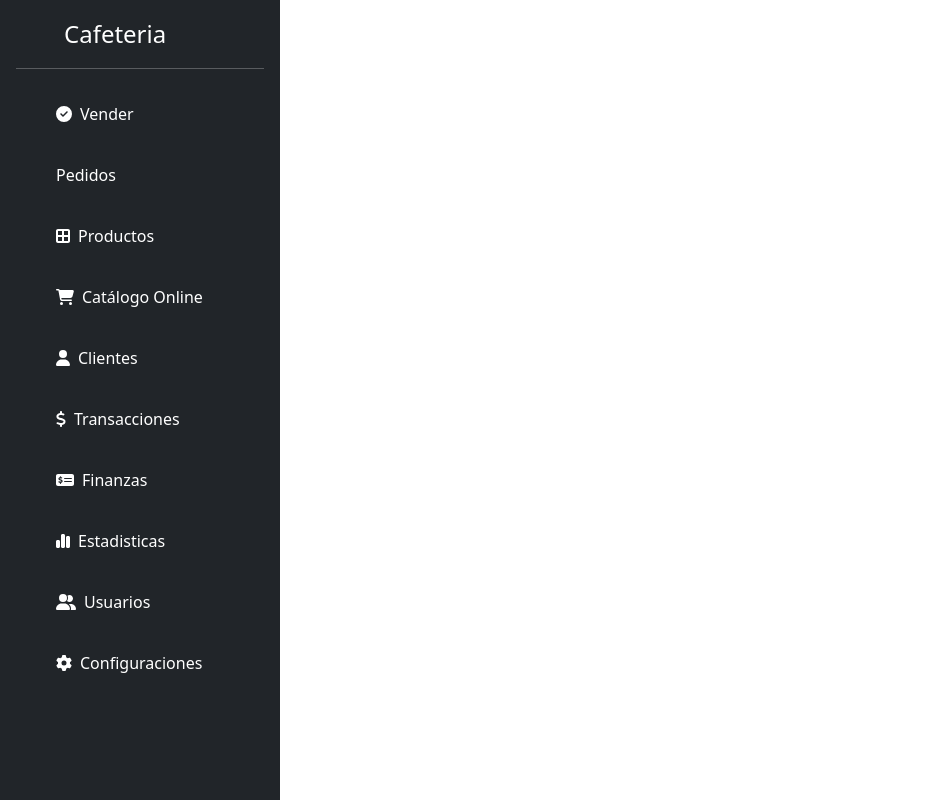
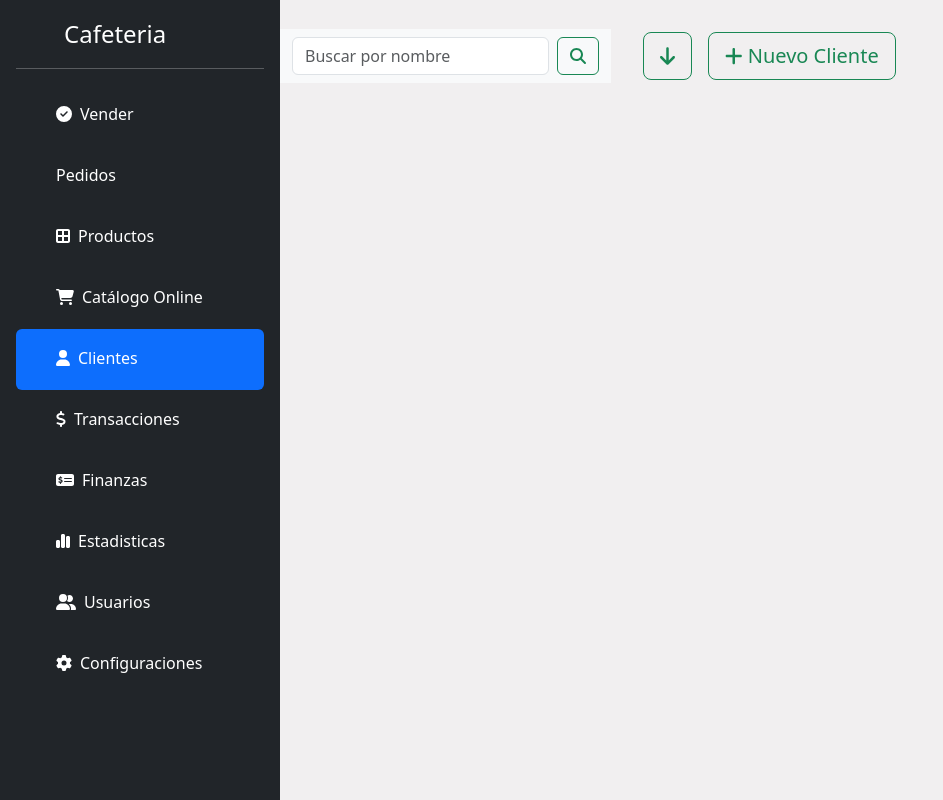
Before and after one commit to JuanMa-32/StockMaster-Front, a React (Vite) app in the folder StockMaster/: page /clientePrincipal in a window 1280 px wide. Shown: the whole page, without its empty margins (0-943 px from the left). Built offline with nearby package versions, Linux system fonts and the light colour scheme.

Commit message:
empezando cliente

```diff
--- /dev/null
+++ b/StockMaster/src/components/Clientes/ClientePrincipal.jsx
@@ -0,0 +1,25 @@
+import { faArrowDown, faMagnifyingGlass, faPlus, faSearch, faUser } from "@fortawesome/free-solid-svg-icons"
+import { FontAwesomeIcon } from "@fortawesome/react-fontawesome"
+
+export const ClientePrincipal = ()=>{
+    return (<>
+
+ <div className="d-flex align-items-center">
+  <nav className="navbar navbar-light bg-light">
+    <div className="container-fluid">
+      <form className="d-flex">
+        <input className="form-control me-2" type="search" placeholder="Buscar por nombre" aria-label="Search" />
+        <button className="btn btn-outline-success" type="submit"><FontAwesomeIcon icon={faSearch} /></button>
+      </form>
+    </div>
+  </nav>
+  <div className="m-4">
+    <button className="btn btn-outline-success btn-lg m-2" type="submit"><FontAwesomeIcon icon={faArrowDown} /></button>
+    <button className="btn btn-outline-success btn-lg m-2" type="submit"><FontAwesomeIcon icon={faPlus} /> Nuevo Cliente</button>
+  </div>
+</div>
+
+
+    </>
+    )
+}
--- a/StockMaster/src/components/headers/SideBar.jsx
+++ b/StockMaster/src/components/headers/SideBar.jsx
@@ -1,6 +1,7 @@
 import { faBorderAll, faCartShopping, faChartSimple, faCircleCheck, faDollarSign, faGear, faMoneyCheckDollar, faUser, faUserGroup } from '@fortawesome/free-solid-svg-icons'
 import { FontAwesomeIcon } from '@fortawesome/react-fontawesome'
 import React from 'react'
+import { NavLink } from 'react-router-dom'
 
 
 
@@ -44,11 +45,11 @@ export const Sidebar = () => {
                         </a>
                     </li>
                     <li>
-                        <a href="#" className="nav-link text-white">
+                        <NavLink to={"clientePrincipal"} className="nav-link text-white">
                             <svg className="bi pe-none me-2" width="16" height="45"><use xlinkHref="#people-circle" /></svg>
                             <FontAwesomeIcon icon={faUser} style={{ marginRight: '8px' }}/>
                             Clientes
-                        </a>
+                        </NavLink>
                     </li>
                     <li>
                         <a href="#" className="nav-link text-white">
--- a/StockMaster/src/index.css
+++ b/StockMaster/src/index.css
@@ -0,0 +1,3 @@
+body{
+    background-color: #f1eff0;
+}
--- a/StockMaster/src/routers/Rutas.jsx
+++ b/StockMaster/src/routers/Rutas.jsx
@@ -2,6 +2,7 @@ import React from 'react'
 import { Route, Routes } from 'react-router-dom'
 import { Usuario } from '../components/usuarios/usuario'
 import { Sidebar } from '../components/headers/Sidebar'
+import { ClientePrincipal } from '../components/Clientes/ClientePrincipal'
 
 
 export const Rutas = () => {
@@ -9,9 +10,13 @@ export const Rutas = () => {
     <>
      <div className="d-flex">
    <Sidebar></Sidebar>
+   <div >
+
    <Routes>
     <Route path="/usuario" element={<Usuario />}></Route>
+    <Route path="/clientePrincipal" element={<ClientePrincipal />}></Route>
    </Routes>
+   </div>
    </div>
     </>
   )
```
